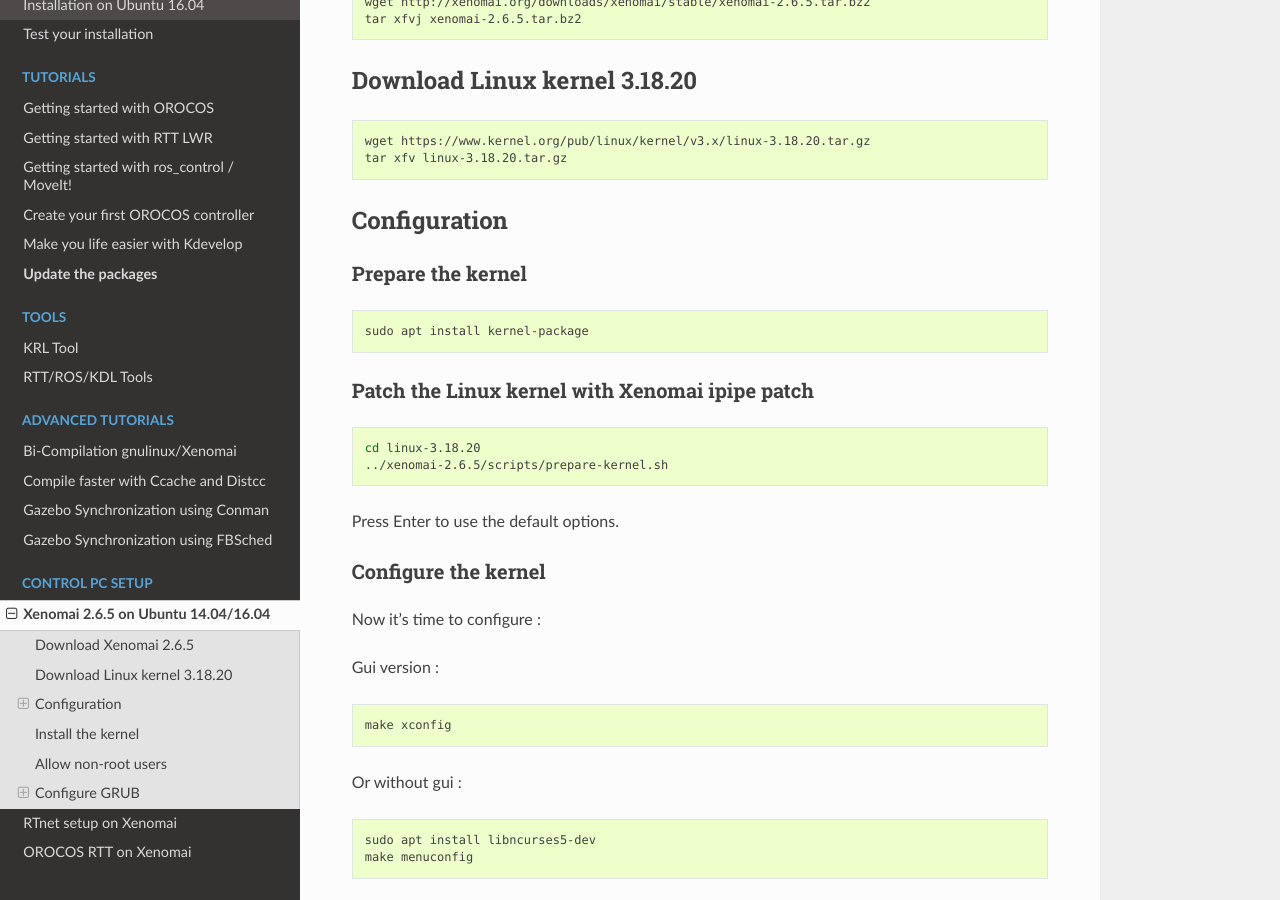
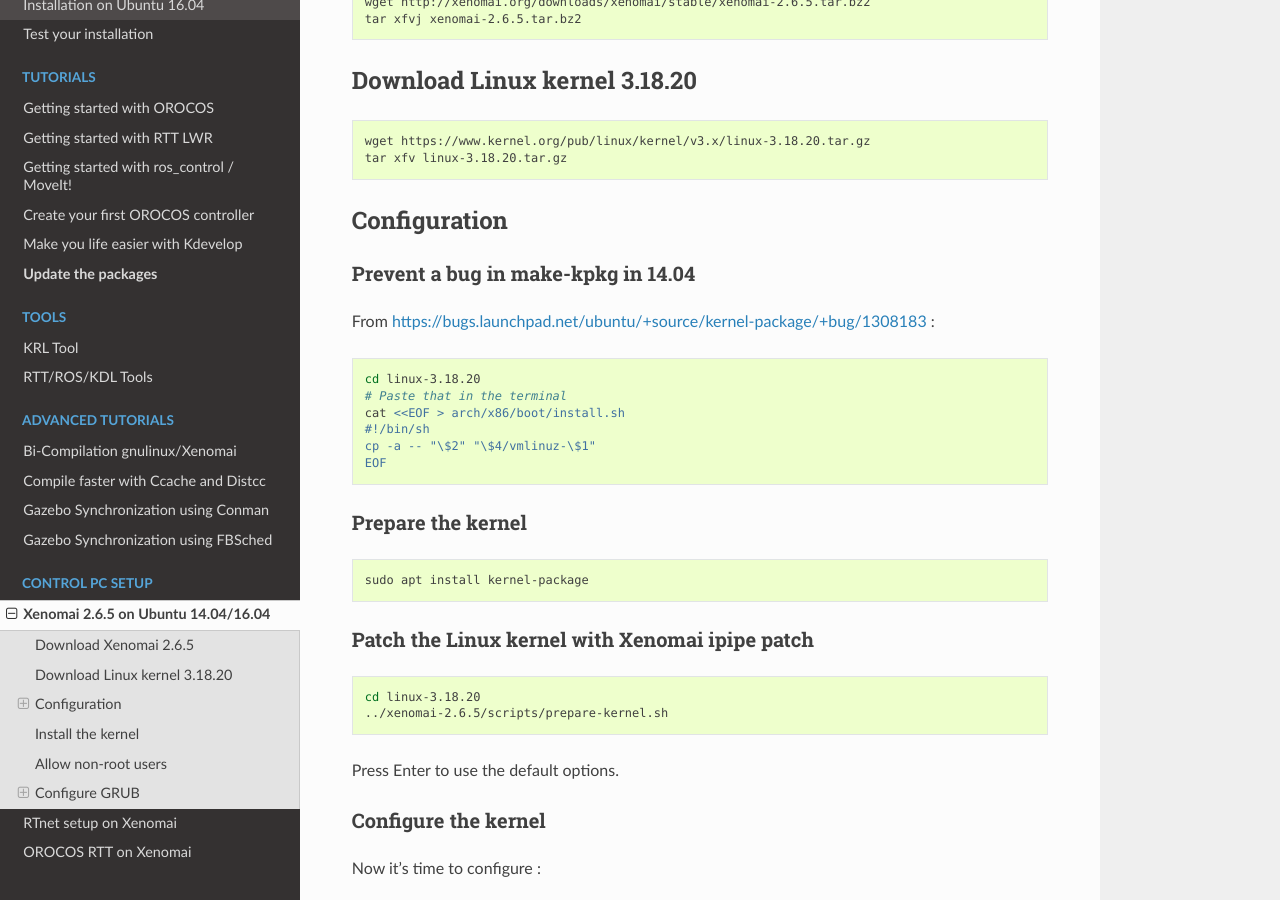
Before and after one commit to kuka-isir/rtt_lwr, a Sphinx documentation site: the page built from docs/source/rtpc/xenomai.rst, in a window 1280 px wide and 900 px high, scrolled down 384 px. Built offline with Sphinx 7.4.7 and the Read the Docs theme 2.0.0, drawn with Linux system fonts in a browser that asks for light colours.

Commit message:
fix 14.04 permission bug in make-kpkg

```diff
--- a/docs/source/rtpc/xenomai.rst
+++ b/docs/source/rtpc/xenomai.rst
@@ -26,6 +26,20 @@
 
 Configuration
 ~~~~~~~~~~~~~
+
+Prevent a bug in make-kpkg in 14.04
+-----------------------------------
+
+From https://bugs.launchpad.net/ubuntu/+source/kernel-package/+bug/1308183 :
+
+.. code-block:: bash
+
+    cd linux-3.18.20
+    # Paste that in the terminal
+    cat <<EOF > arch/x86/boot/install.sh
+    #!/bin/sh
+    cp -a -- "\$2" "\$4/vmlinuz-\$1"
+    EOF
 
 Prepare the kernel
 ------------------
```
